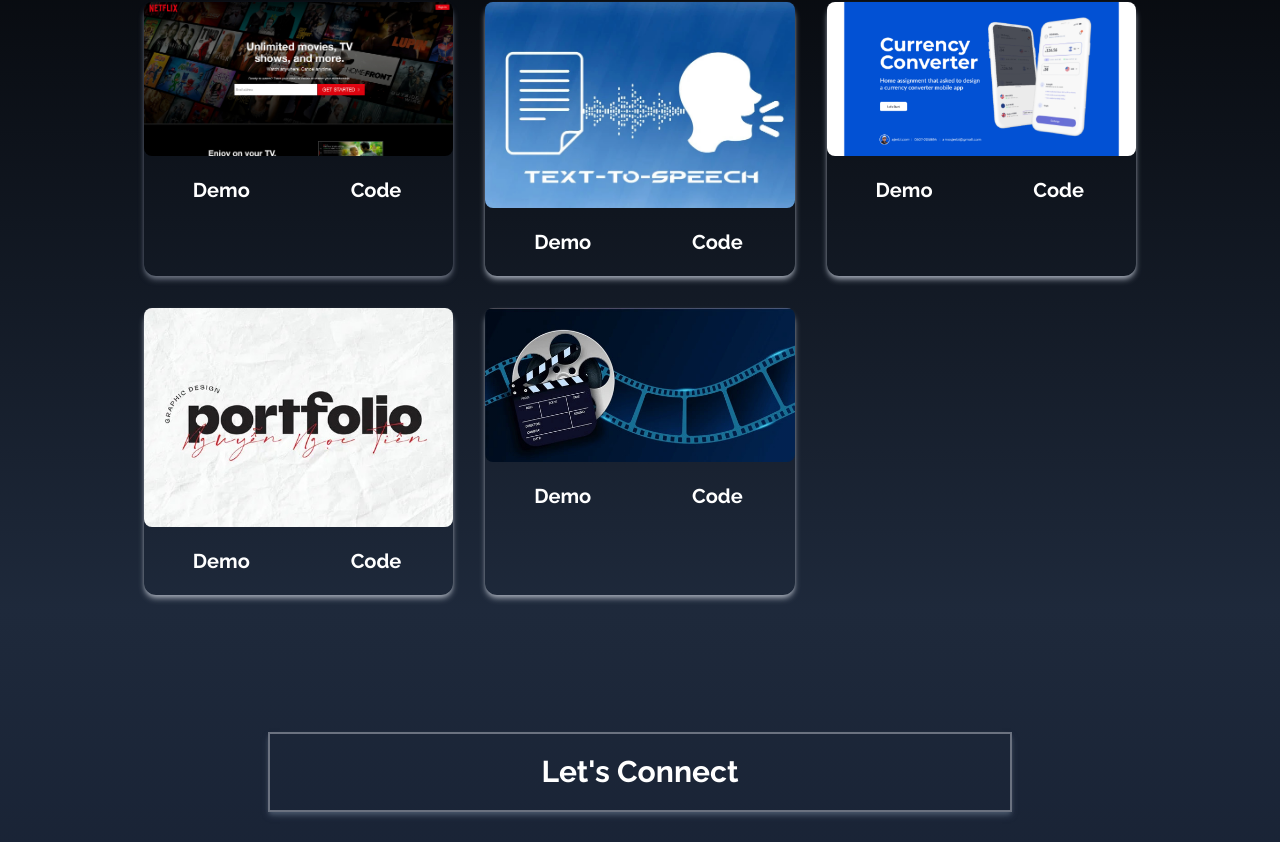
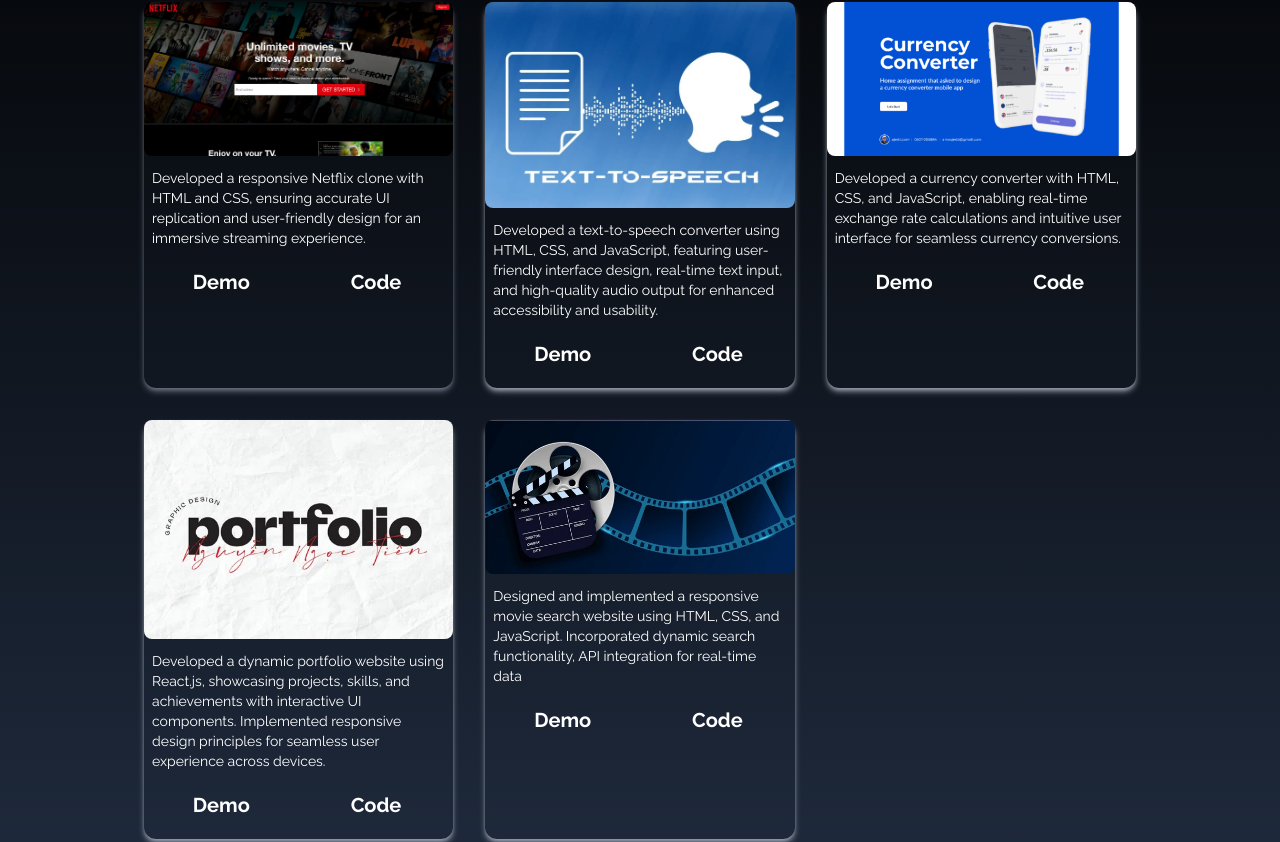
Before and after one commit to indranuj17/Portfolio, a React (Create React App) app: page / in a window 1280 px wide. Shown: the part 3083-3925 px from the top of the page. Built offline with nearby package versions, Linux system fonts and the light colour scheme.

Commit message:
Update Projects.jsx

```diff
--- a/src/Components/Projects.jsx
+++ b/src/Components/Projects.jsx
@@ -15,36 +15,50 @@ const Projects = () => {
         </div>
 
         <div className='grid sm:grid-cols-2 md:grid-cols-3 gap-8 px-12 sm:px-0'>
+
           <div className='shadow-md shadow-gray-500 rounded-xl'>
             <img src={Netflix} alt="Netflix" className='rounded-lg duration-200 hover:scale-105' />
+            <p className='text-sm pt-3 px-2'>Developed a responsive Netflix clone with HTML and CSS, ensuring accurate UI replication and user-friendly design for an immersive streaming experience.</p>
             <div className='flex justify-center items-center'>
               <button className='px-5 py-2 m-3 w-1/2 font-bold text-xl duration-200 hover:scale-105  '><a href="https://netflixclonee.netlify.app/ ">Demo</a></button>
               <button className='px-5 py-2 m-3 w-1/2 font-bold text-xl duration-200 hover:scale-105  '><a href="https://github.com/indranuj17/Netflix-Cl- ">Code</a></button>
             </div>
           </div>
+
+
           <div className='shadow-md shadow-gray-400 rounded-xl'>
             <img src={Project1} alt="Netflix" className='rounded-lg duration-200 hover:scale-105' />
+             <p className='text-sm pt-3 px-2 '>Developed a text-to-speech converter using HTML, CSS, and JavaScript, featuring user-friendly interface design, real-time text input, and high-quality audio output for enhanced accessibility and usability.</p>
             <div className='flex justify-center items-center'>
               <button className='px-5 py-2 m-3 w-1/2 font-bold text-xl duration-200 hover:scale-105 '><a href="https://text-se-speech17.netlify.app/ ">Demo</a></button>
               <button className='px-5 py-2 m-3 w-1/2 font-bold text-xl duration-200 hover:scale-105 '><a href=" https://github.com/indranuj17/Text-se-speech-Converter">Code</a></button>
             </div>
           </div>
+
+
           <div className='shadow-md shadow-gray-400 rounded-xl'>
             <img src={Project2} alt="Netflix" className='rounded-lg duration-200 hover:scale-105' />
+             <p className='text-sm pt-3 px-2'>Developed a currency converter with HTML, CSS, and JavaScript, enabling real-time exchange rate calculations and intuitive user interface for seamless currency conversions.</p>
             <div className='flex justify-center items-center'>
               <button className='px-5 py-2 m-3 w-1/2 font-bold text-xl duration-200 hover:scale-105 '><a href="https://currencyexhange2.netlify.app/ ">Demo</a></button>
               <button className='px-5 py-2 m-3 w-1/2 font-bold text-xl duration-200 hover:scale-105 '><a href="https://github.com/indranuj17/CurrConverter ">Code</a></button>
             </div>
           </div>
+
+
           <div className='shadow-md shadow-gray-400 rounded-xl'>
             <img src={Project3} alt="Netflix" className='rounded-lg duration-200 hover:scale-105' />
+             <p className='text-sm pt-3 px-2'>Developed a dynamic portfolio website using React.js, showcasing projects, skills, and achievements with interactive UI components. Implemented responsive design principles for seamless user experience across devices. </p>
             <div className='flex justify-center items-center'>
               <button className='px-5 py-2 m-3 w-1/2 font-bold text-xl duration-200 hover:scale-105 '><a href=" ">Demo</a></button>
               <button className='px-5 py-2 m-3 w-1/2 font-bold text-xl duration-200 hover:scale-105 '><a href="https://github.com/indranuj17/id-react-one-portfolio ">Code</a></button>
             </div>
           </div>
+
+
           <div className='shadow-md shadow-gray-400 rounded-xl'>
             <img src={Project4} alt="Netflix" className='rounded-lg duration-200 hover:scale-105' />
+             <p className='text-sm pt-3 px-2'>Designed and implemented a responsive movie search website using HTML, CSS, and JavaScript. Incorporated dynamic search functionality, API integration for real-time data</p>
             <div className='flex justify-center items-center'>
               <button className='px-5 py-2 m-3 w-1/2 font-bold text-xl duration-200 hover:scale-105 '><a href="https://cineholic.netlify.app/ ">Demo</a></button>
               <button className='px-5 py-2 m-3 w-1/2 font-bold text-xl duration-200 hover:scale-105 '><a href="https://github.com/indranuj17/MovieSearch ">Code</a></button>
```
